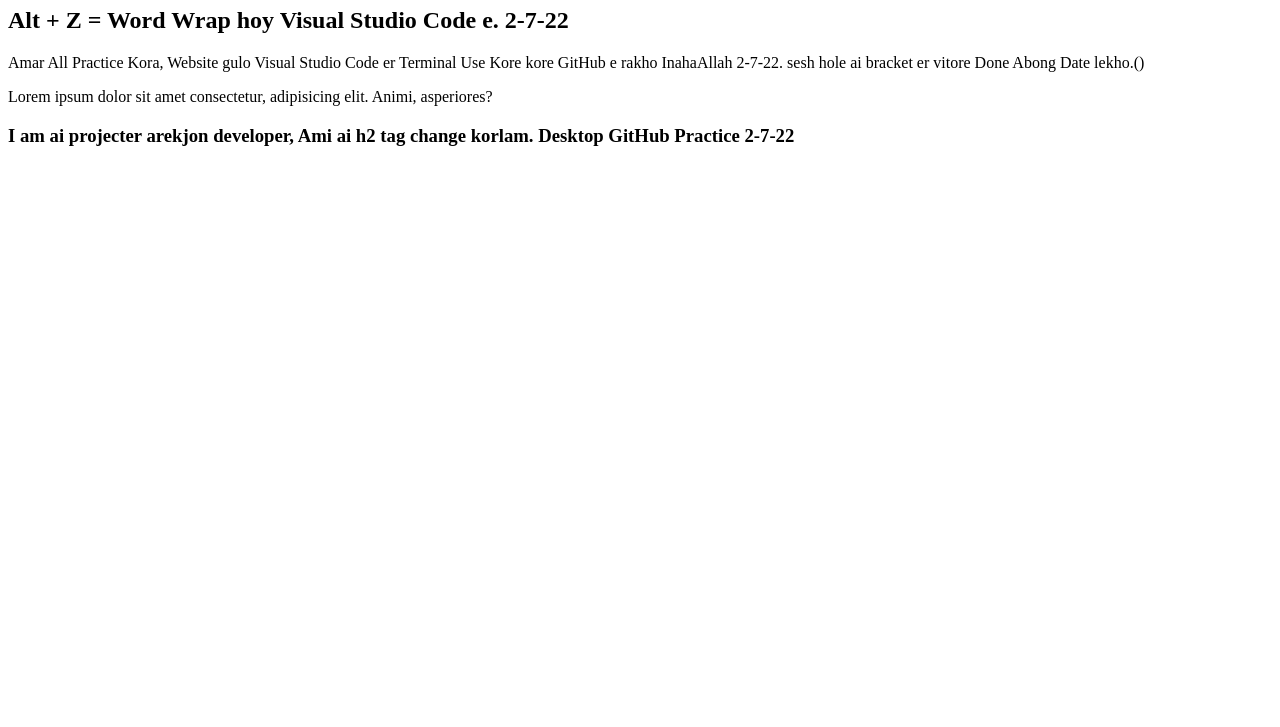
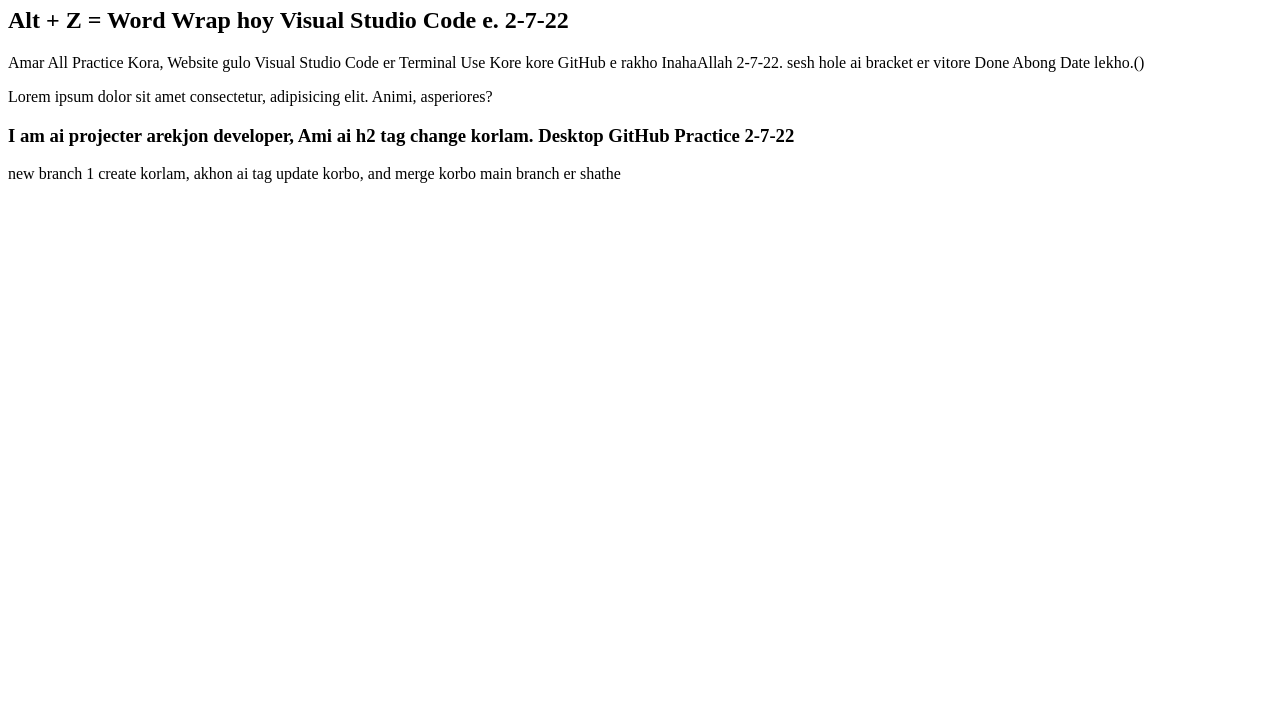
Before and after one commit to Forhad-Khan-Alif/2practice-desktop-github2-7-22, a plain HTML site: page index.html in a window 1280 px wide. Shown: the part 73-800 px from the top of the page. Drawn offline with Linux system fonts and the light colour scheme.

Commit message:
p1 tag added

```diff
--- a/index.html
+++ b/index.html
@@ -13,7 +13,7 @@
 
     <p>Lorem ipsum dolor sit amet consectetur, adipisicing elit. Animi, asperiores?</p>
     <h3>I am ai projecter arekjon developer, Ami ai h2 tag change korlam.     Desktop GitHub Practice 2-7-22</h3>
-
+    <p>new branch 1 create korlam, akhon ai tag update korbo, and merge korbo main branch er shathe</p>
 
 </body>
 </html>
```
